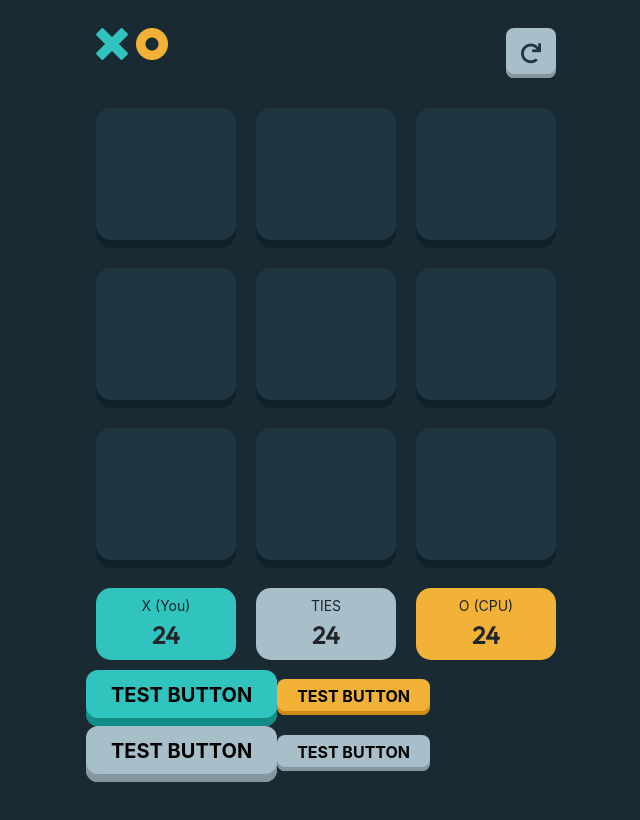
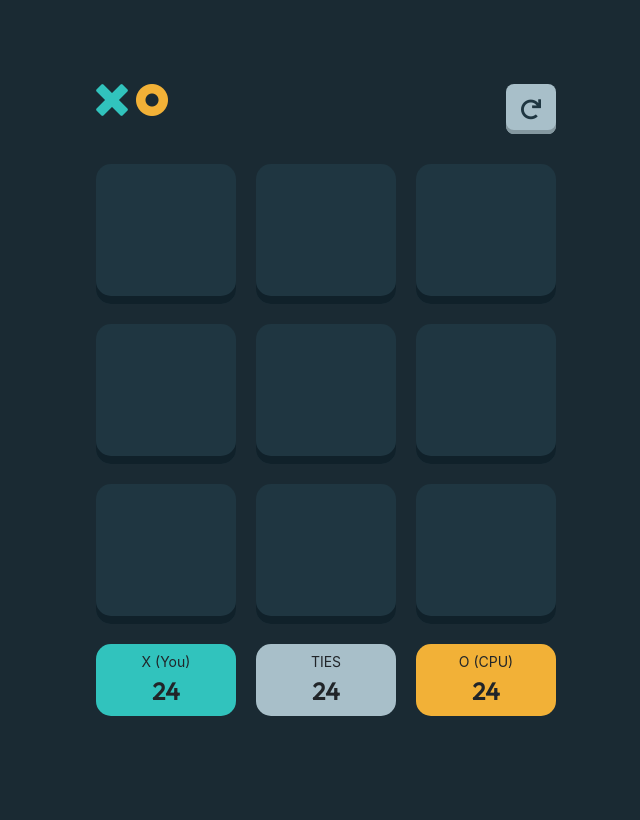
Before and after one commit to FedoraBianca/flags, a React (Create React App) app: page / in a window 1280 px wide. Shown: the top 820 px of the page, without its empty margins (314-954 px from the left). Built offline with nearby package versions, Linux system fonts and the light colour scheme.

Commit message:
Small updates

```diff
--- a/src/App.tsx
+++ b/src/App.tsx
@@ -94,12 +94,6 @@ function App() {
         <ScoreBox color='#A8BFC9' title='TIES' score={24} />
         <ScoreBox color='#F2B137' title='O (CPU)' score={24} />
       </div>
-      <div>
-        <Button variant='primary' theme='blue'>Test button</Button>
-        <Button variant='secondary' theme='yellow'>Test button</Button>
-        <Button variant='primary' theme='grey'>Test button</Button>
-        <Button variant='secondary' theme='grey'>Test button</Button>
-      </div>
     </div>
   );
 }
```
Also changed, not shown: src/components/MarkPicker/MarkPicker.style.tsx (+6 -1 lines), src/fracments/NewGameFragment.tsx (added, +26 -0 lines), 1 other file (tests, documents, lock files or other folders).
